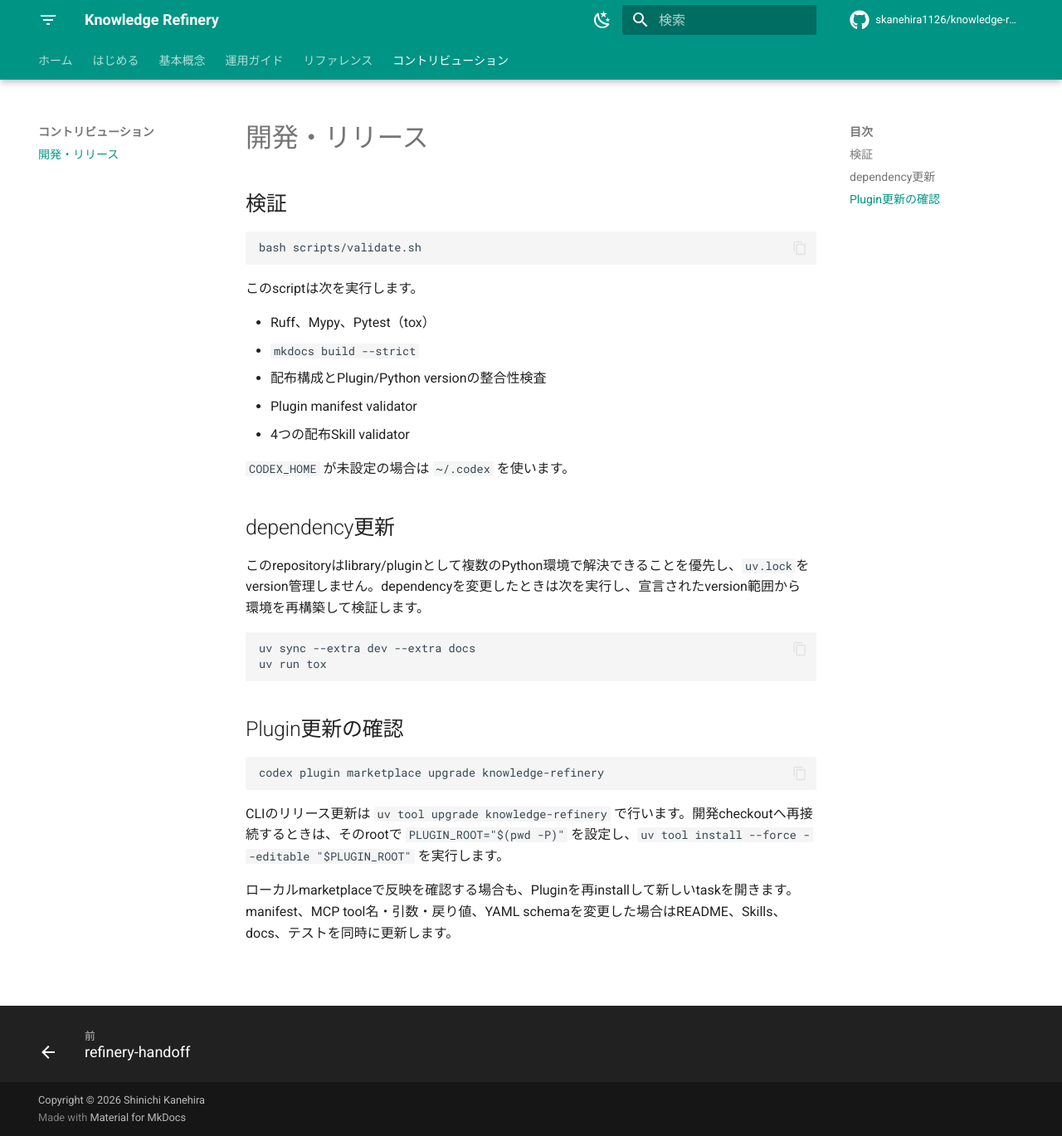
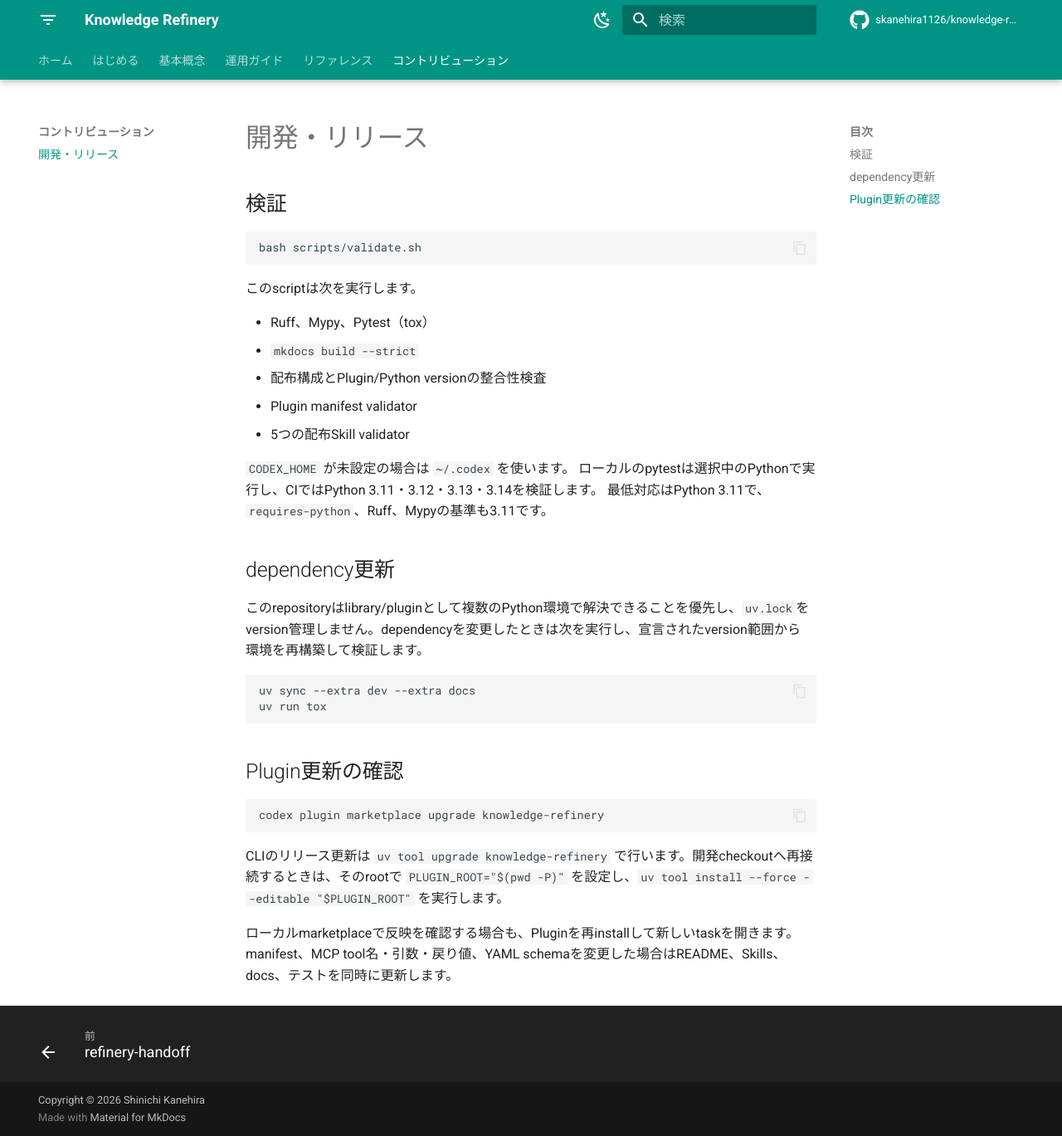
Before and after one commit to skanehira1126/knowledge-refinery, an MkDocs documentation site: the page built from docs/development.md, in a window 1280 px wide and 1369 px high. Shown: the whole window at 83% size. Built offline with MkDocs 1.6.1 and Material for MkDocs 9.7.7, drawn with Linux system fonts in a browser that asks for light colours; comment, search, counter and statistics services are not loaded.

```diff
--- a/docs/development.md
+++ b/docs/development.md
@@ -12,9 +12,11 @@ bash scripts/validate.sh
 - `mkdocs build --strict`
 - 配布構成とPlugin/Python versionの整合性検査
 - Plugin manifest validator
-- 4つの配布Skill validator
+- 5つの配布Skill validator
 
 `CODEX_HOME` が未設定の場合は `~/.codex` を使います。
+ローカルのpytestは選択中のPythonで実行し、CIではPython 3.11・3.12・3.13・3.14を検証します。
+最低対応はPython 3.11で、`requires-python`、Ruff、Mypyの基準も3.11です。
 
 ## dependency更新
 
--- a/pyproject.toml
+++ b/pyproject.toml
@@ -22,6 +22,7 @@ classifiers = [
     "Programming Language :: Python :: 3.11",
     "Programming Language :: Python :: 3.12",
     "Programming Language :: Python :: 3.13",
+    "Programming Language :: Python :: 3.14",
     "Topic :: Software Development :: Libraries :: Python Modules",
     "Topic :: Utilities",
     "Typing :: Typed",
--- a/src/knowledge_refinery/__init__.py
+++ b/src/knowledge_refinery/__init__.py
@@ -2,7 +2,7 @@
 
 __all__ = ["__version__", "get_version"]
 
-__version__ = "0.5.0"
+__version__ = "0.5.1"
 
 
 def get_version() -> str:
```
Also changed, not shown: .agents/skills/release-knowledge-refinery/SKILL.md (+1 -1 lines), docs/schema.md (+1 -1 lines), 4 other files.
